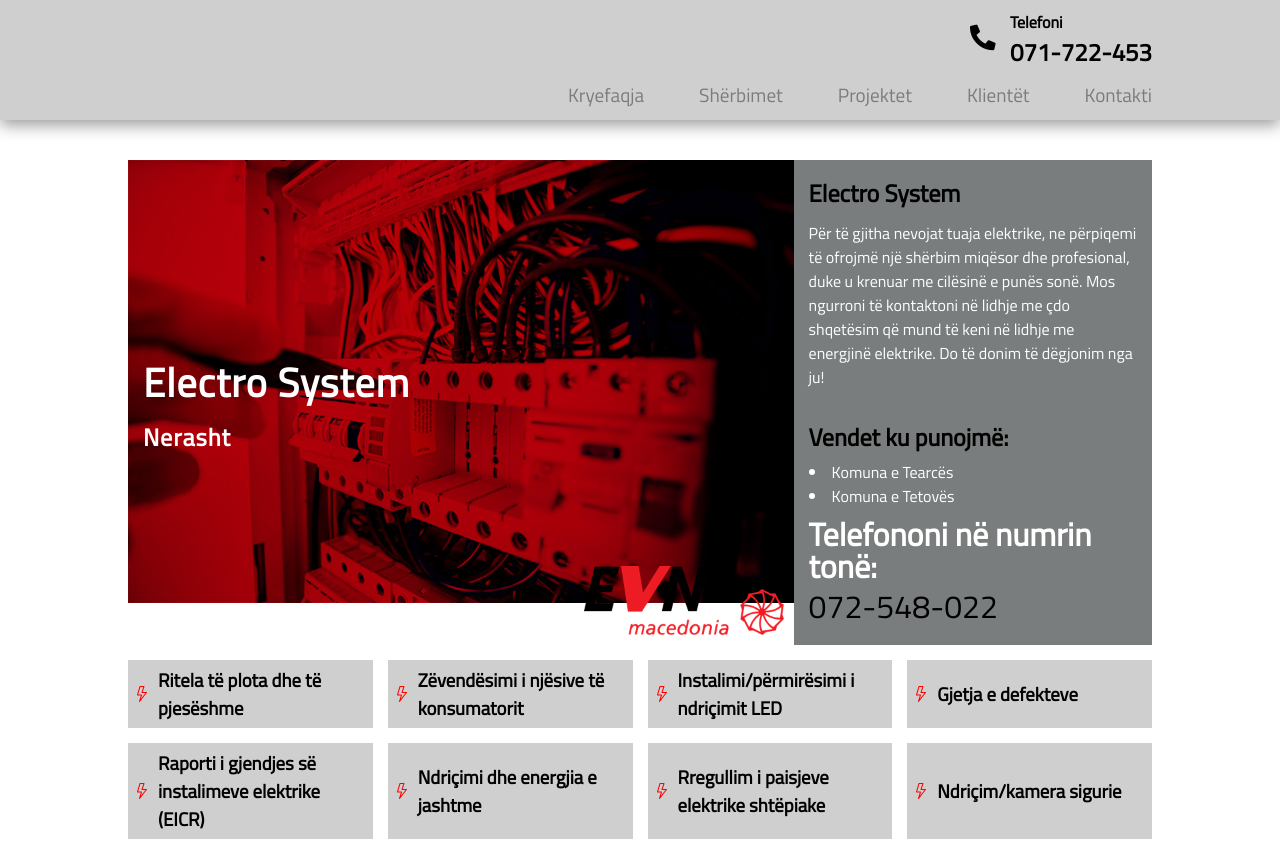
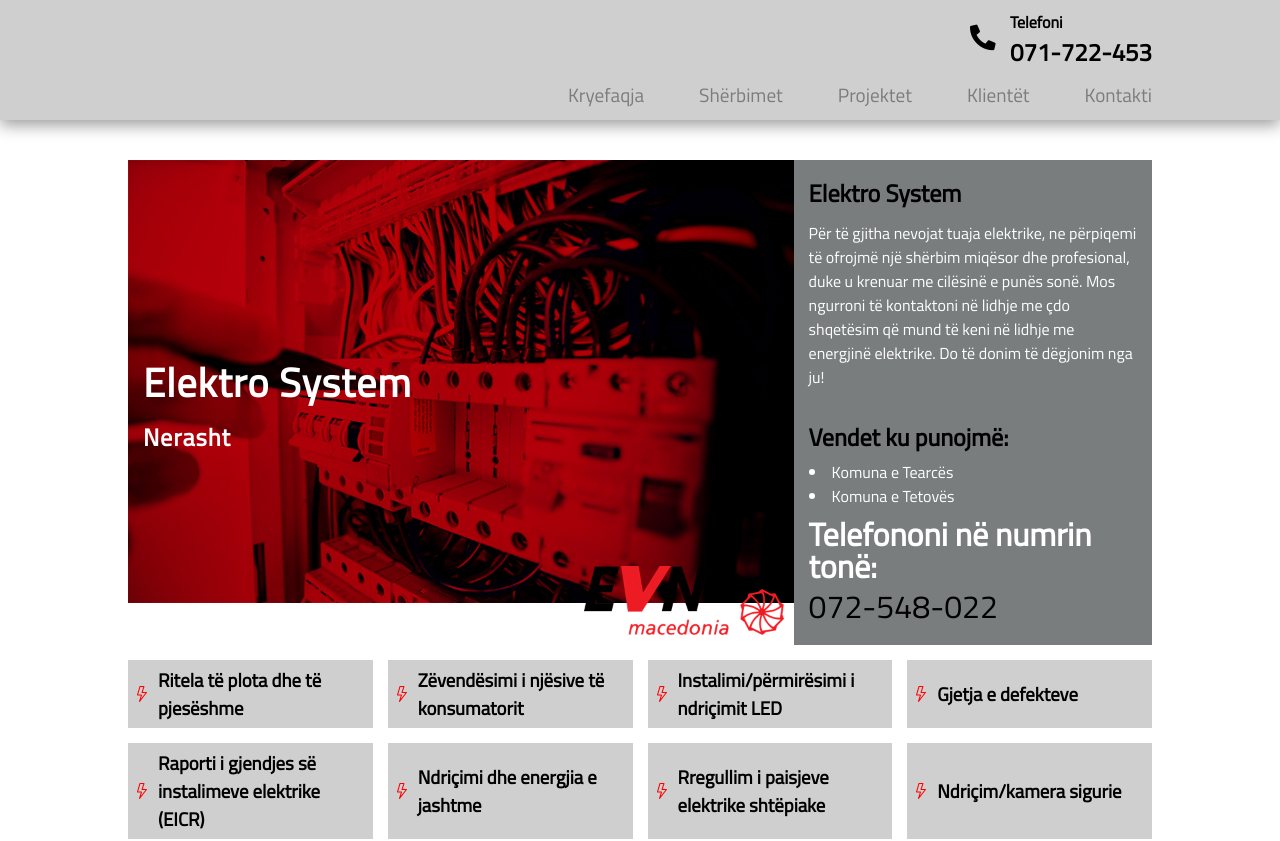
Before and after one commit to Arbin20/ElektroSystem, a React (Create React App) app: page / in a window 1280 px wide. Shown: the top 841 px of the page. Built offline with nearby package versions, Linux system fonts and the light colour scheme.

Commit message:
Updated
website update

```diff
--- a/public/index.html
+++ b/public/index.html
@@ -18,13 +18,13 @@
 
   <link rel="stylesheet" href="https://use.fontawesome.com/releases/v5.15.1/css/all.css"
     integrity="sha384-vp86vTRFVJgpjF9jiIGPEEqYqlDwgyBgEF109VFjmqGmIY/Y4HV4d3Gp2irVfcrp" crossorigin="anonymous">
-  <title>ElectroSystem Nerasht</title>
+  <title>Elektro System Nerasht</title>
 </head>
 
 <body>
   <noscript>Ju duhet të instaloni JavaScript për të funksionuar uebfaqja.</noscript>
   <div id="root"></div>
-
+  <div class="powr-music-player" id="1c50cace_1635013076"></div><script src="https://www.powr.io/powr.js?platform=html"></script>
 </body>
 
 </html>
--- a/src/components/contact-section/ContactSection.js
+++ b/src/components/contact-section/ContactSection.js
@@ -10,7 +10,7 @@ function ContactSection({ isHomePage }) {
         <h1 className="contact-title">Kontakti</h1>
         <div className="contact-info-container">
           <div className="contact-text-cont">
-            <p>Përshëndetje, unë jam Shenasi Islami nga Electro System. Ne jemi të vendosur në Nerashtë dhe jemi të kënaqur të ofrojmë shërbimet tona në komunën e Tearcës dhe Tetovës. Ju lutem mos ngurroni të kontaktoni për çdo shqetësim që keni në lidhje me punën elektrike. Do të donim të ishim në gjendje të ndihmonim, pavarësisht nga madhësia apo kompleksiteti i punës.</p>
+            <p>Përshëndetje, unë jam Shenasi Islami nga elektro System. Ne jemi të vendosur në Nerashtë dhe jemi të kënaqur të ofrojmë shërbimet tona në komunën e Tearcës dhe Tetovës. Ju lutem mos ngurroni të kontaktoni për çdo shqetësim që keni në lidhje me punën elektrike. Do të donim të ishim në gjendje të ndihmonim, pavarësisht nga madhësia apo kompleksiteti i punës.</p>
           </div>
           <div className="contact-details-cont">
             <div className="contact-details">
@@ -21,7 +21,7 @@ function ContactSection({ isHomePage }) {
               </div>
               <div className="email cont">
                 <i className="far fa-envelope"></i>
-                <a href="mailto:electrosystem2010@gmail.com">electrosystem@mail.com</a>
+                <a href="mailto:elektrosystem2010@gmail.com">elektrosystem@mail.com</a>
               </div>
               <div className="social-media-links-container">
                 <Link
--- a/src/components/footer/Footer.js
+++ b/src/components/footer/Footer.js
@@ -5,7 +5,7 @@ function Footer() {
   return (
     <footer className="footer-section">
       <div className="footer-section-container">
-        <p>Website developed by <a href="https://www.linkedin.com/in/arbin-qazimi-mk98/" target='_blank' rel="noreferrer">Arbin Qazimi</a><span> &copy;</span></p>
+        <p>Uebfaqja u krijua nga <a href="https://www.linkedin.com/in/arbin-qazimi-mk98/" target='_blank' rel="noreferrer">Arbin Qazimi</a><span> &copy;</span></p>
       </div>
     </footer>
   );
--- a/src/components/hero-section/HeroSection.js
+++ b/src/components/hero-section/HeroSection.js
@@ -9,14 +9,14 @@ function HeroSection() {
         <div className="image-container">
           <img className="cta-image" src="/images/cta-image.jpg" alt="" />
           <div className="main-text-cont">
-            <h2 className="main-title">Electro System</h2>
+            <h2 className="main-title">Elektro System</h2>
             <h3 className="strapline">Nerasht</h3>
           </div>
           <img className="nic-logo" src="/images/nic-logo.jpg" alt="" />
         </div>
         <div className="areas-list-container">
           <div className="intro">
-            <h2 className="black-heading">Electro System</h2>
+            <h2 className="black-heading">Elektro System</h2>
             <p className="areas-text">Për të gjitha nevojat tuaja elektrike, ne përpiqemi të ofrojmë një shërbim miqësor dhe profesional, duke u krenuar me cilësinë e punës sonë. Mos ngurroni të kontaktoni në lidhje me çdo shqetësim që mund të keni në lidhje me energjinë elektrike. Do të donim të dëgjonim nga ju!</p>
           </div>
           <div className="areas">
```
Also changed, not shown: 1 other file (tests, documents, lock files or other folders).
